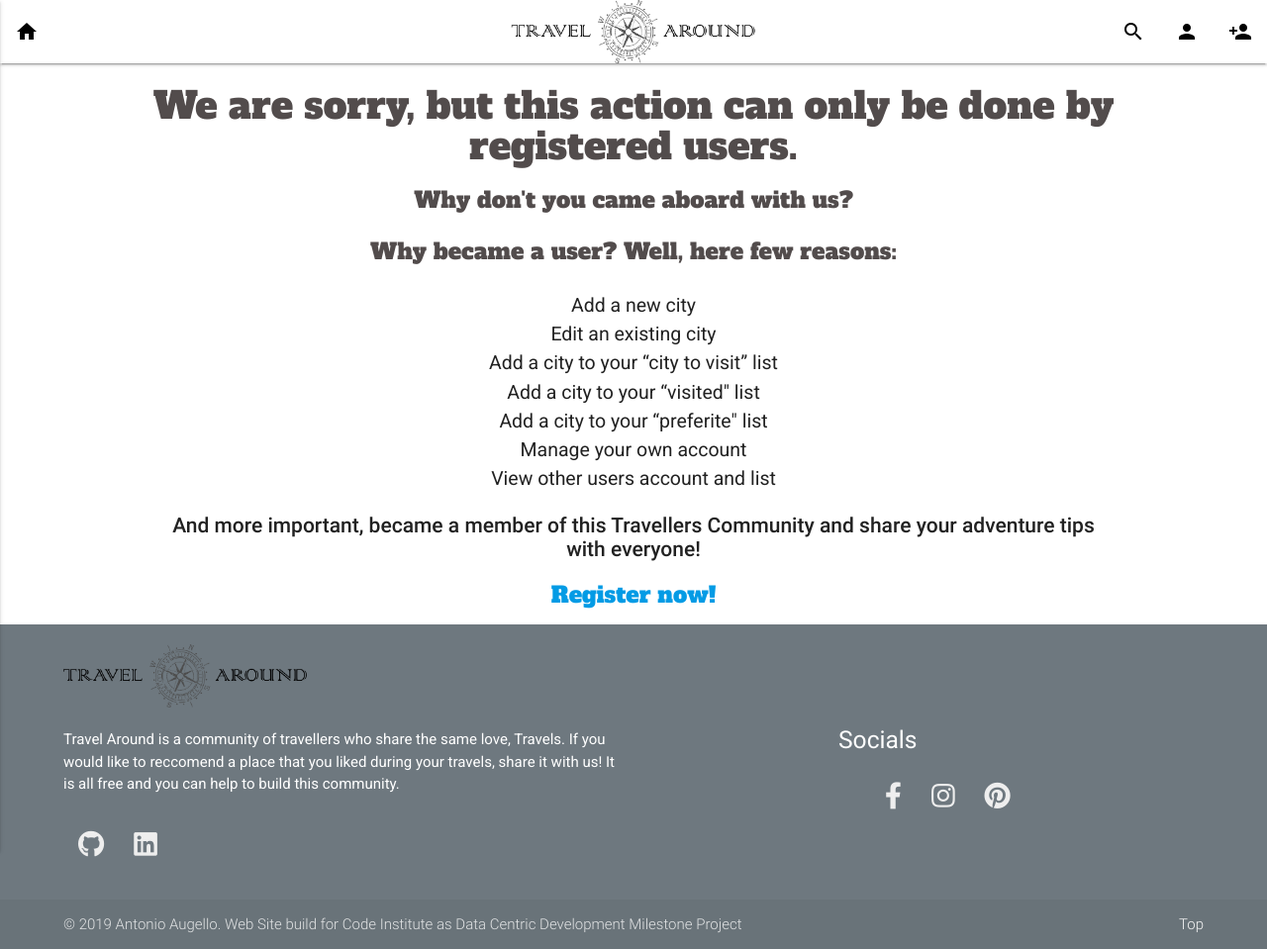
After one commit to augelloantonio/travel-around-milestone, a Flask app: page /permitt_required in a window 1280 px wide. The commit adds this page. Shown: the whole page at 99% size. Run offline with Flask 2, Linux system fonts and the light colour scheme; data that the repository does not hold is empty; some libraries are stand-ins or nearby versions.

Commit message:
permitt require page created

```diff
--- a/app.py
+++ b/app.py
@@ -249,6 +249,7 @@ def login():
 #Log Out
 @app.route('/logout')
 def logout():
+    session.clear()
     session['logged_in'] = False
     return redirect(url_for('index'))
 
@@ -368,13 +369,16 @@ def add_to_visit(city_name, city_id):
     user = users.find_one({'username' : username})
     city = cities.find_one({"_id": ObjectId(city_id)})
 
-    users.update({"username": username},
+    if not session.get('logged_in'):
+        return redirect(url_for('permitt_required'))
+    else:
+        users.update({"username": username},
             {'$addToSet':
             {'city_to_visit' : city_name}})
-    cities.update({"_id": ObjectId(city_id)},
+        cities.update({"_id": ObjectId(city_id)},
             {'$addToSet':
             {'city_to_visit_by' : username}})
-    return redirect(url_for('index', city_name = city_name, city_id=city_id))
+        return redirect(url_for('index', city_name = city_name, city_id=city_id))
 
 
 @app.route('/remove_to_visit/<city_name>/<city_id>')
@@ -402,13 +406,16 @@ def add_to_visited(city_name, city_id):
     the_city = cities.find_one({'city_name': city_name})
     city = cities.find_one({"_id": ObjectId(city_id)})
 
-    users.update({"username": username},
+    if not session.get('logged_in'):
+        return redirect(url_for('permitt_required'))
+    else:
+        users.update({"username": username},
             {'$addToSet':
             {'city_visited' : city_name}})
-    cities.update({"_id": ObjectId(city_id)},
+        cities.update({"_id": ObjectId(city_id)},
             {'$addToSet':
             {'city_visited_by' : username}})
-    return redirect(url_for('index', city_name = city_name, city_id=city_id))
+        return redirect(url_for('index', city_name = city_name, city_id=city_id))
 
 
 @app.route('/remove_visited/<city_name>/<city_id>')
@@ -436,14 +443,18 @@ def add_to_preferite(city_name, city_id):
     user = users.find_one({'username' : username})
     the_city = cities.find_one({'city_name': city_name})
     city = cities.find_one({"_id": ObjectId(city_id)})
-    users.update({"username": username},
+
+    if not session.get('logged_in'):
+        return redirect(url_for('permitt_required'))
+    else:
+        users.update({"username": username},
             {'$addToSet':
             {'preferite_cities' : city_name}})
-    cities.update({"_id": ObjectId(city_id)},
+        cities.update({"_id": ObjectId(city_id)},
             {'$addToSet':
             {'city_preferred_by' : username}})
 
-    return redirect(url_for('index', city_name = city_name, city_id=city_id))
+        return redirect(url_for('index', city_name = city_name, city_id=city_id))
 
 
 @app.route('/remove_preferite/<city_name>/<city_id>')
@@ -474,6 +485,14 @@ def user_list():
         return render_template('users_registered.html', users = users.find(), user_logged=user_logged)
 
 
+#~~~~~~~~~~~~~~~~~~~~~~~~~~~~~~~~~~~~~~~~ Permitt Page ~~~~~~~~~~~~~~~~~~~~~~~~~~~~~~~~~#
+@app.route('/permitt_required')
+def permitt_required():
+    username=session.get('username')
+    user_logged = users.find_one({'username' : username})
+    return render_template('permitt_required.html', user_logged=user_logged)
+
+
 #~~~~~~~~~~~~~~~~~~~~~~~~~~Error Pages~~~~~~~~~~~~~~~~~~~~~~~#
 @app.errorhandler(404)
 def page_not_found(error):
@@ -481,13 +500,13 @@ def page_not_found(error):
     user_logged = users.find_one({'username' : username})
     return render_template('404.html', user_logged=user_logged), 404
 
-
 @app.errorhandler(500)
 def something_wrong(error):
     username=session.get('username')
     user_logged = users.find_one({'username' : username})
     return render_template('500.html', user_logged=user_logged), 500
 
+
 #Permitt the server to run the web app
 if __name__ == '__main__':
     app.run(host=os.environ.get('IP'),
--- a/static/css/style.css
+++ b/static/css/style.css
@@ -419,7 +419,7 @@ materialize-textarea {
     line-height: normal;
 }
 
-.centered{
+.centered {
     text-align: center;
 }
 
@@ -507,7 +507,7 @@ th {
     padding: 5px!important;
 }
 
-.manage_users{
+.manage_users {
     margin-bottom: 2rem;
 }
 
@@ -648,3 +648,29 @@ th {
 .error_page_text_div {
     margin: auto;
 }
+
+/*............................. Permission Page..............................*/
+
+.permission_header {
+    font-family: 'Alfa Slab One', cursive;
+    color: #524c4c;
+    text-align: center;
+    font-size: 1.5rem;
+}
+
+.user_benefits {
+    font-size: 1.3rem;
+}
+
+.important_notice {
+    padding: 0 50px 0 50px;
+    font-size: 1.4rem;
+    font-weight: 500;
+}
+
+@media (min-width: 720px){
+    .important_notice {
+    padding: 0 100px 0 100px;
+
+}
+}
--- /dev/null
+++ b/templates/permitt_required.html
@@ -0,0 +1,25 @@
+{% extends 'base.html' %} {% block content %}
+
+<div>
+    <div>
+        <h3 class="index_header">We are sorry, but this action can only be done by registered users.</h4>
+            <h3 class="permission_header">Why don't you came aboard with us?</h5>
+    </div>
+    <div class="centered">
+        <p class="permission_header"> Why became a user? Well, here few reasons:</p>
+        <ul class="user_benefits">
+            <li>Add a new city</li>
+            <li>Edit an existing city</li>
+            <li>Add a city to your “city to visit” list</li>
+            <li>Add a city to your “visited" list</li>
+            <li>Add a city to your “preferite" list</li>
+            <li>Manage your own account</li>
+            <li>View other users account and list</li>
+        </ul>
+    </div>
+    <h3 class="important_notice">And more important, became a member of this Travellers Community and share your adventure tips with everyone!</a></h5>
+    <h3 class="permission_header"><a href="{{ url_for ('register')}}">Register now!</a></h5>
+</div>
+
+
+{%endblock%}
```
